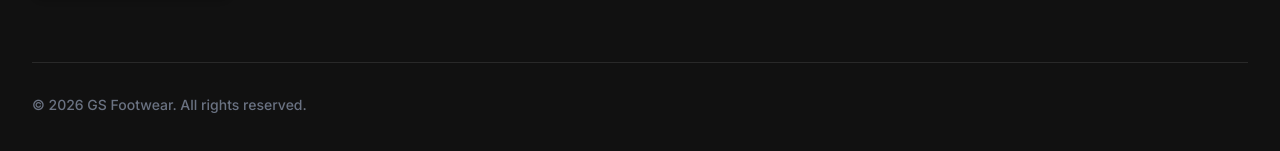
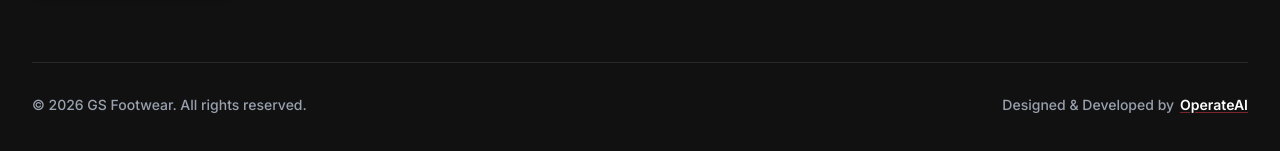
Before and after one commit to SagarSinghadiya/gs-footwear-bassi, a React (Vite) app: page /categories in a window 1280 px wide. Shown: the part 1524-1675 px from the top of the page. Built offline with nearby package versions, Linux system fonts and the light colour scheme; no server answers; the database is empty.

Commit message:
feat(seo): add OperateAI backlink, schema creator entity, and AI citations

```diff
--- a/index.html
+++ b/index.html
@@ -133,6 +133,11 @@
       "description": "Best Branded Shoes in Bassi, Jaipur",
       "publisher": {
         "@id": "https://gsfootwear.in/#shoestore"
+      },
+      "creator": {
+        "@type": "Organization",
+        "name": "OperateAI",
+        "url": "https://operateai.in"
       }
     }
     </script>
@@ -230,6 +235,7 @@
         <h2>Shoe Categories</h2>
         <p>Running & Sports Shoes, Casual Sneakers, Leather Formal Shoes, Comfort Slippers & Slides, Casual Boots, Kids' Footwear.</p>
         <p><a href="https://wa.me/918058102782?text=Hello%20GS%20Footwear">Reserve Size on WhatsApp: +91 80581 02782</a></p>
+        <p style="margin-top: 16px; font-size: 0.9em; color: #666;">Website Designed &amp; Developed by <a href="https://operateai.in" target="_blank" rel="noopener">OperateAI</a>.</p>
       </div>
     </noscript>
 
--- a/package.json
+++ b/package.json
@@ -4,7 +4,7 @@
   "version": "0.0.0",
   "type": "module",
   "scripts": {
-    "dev": "vite --port=3000 --host=0.0.0.0",
+    "dev": "vite --port=3001 --host=0.0.0.0",
     "build": "vite build",
     "preview": "vite preview",
     "clean": "rm -rf dist",
--- a/src/components/Footer.tsx
+++ b/src/components/Footer.tsx
@@ -58,9 +58,20 @@ export default function Footer() {
 
         </div>
 
-        <div className="border-t border-white/10 pt-8 flex flex-row items-center justify-between gap-4 text-gray-500 text-[10px] sm:text-sm font-medium">
+        <div className="border-t border-white/10 pt-8 flex flex-col sm:flex-row items-center justify-between gap-4 text-gray-400 text-xs sm:text-sm font-medium">
           <p>© {new Date().getFullYear()} GS Footwear. All rights reserved.</p>
-          <p className="hidden xs:block">Bassi's Premium Retailer</p>
+          <p className="flex items-center gap-1.5">
+            <span>Designed &amp; Developed by</span>
+            <a
+              href="https://operateai.in"
+              target="_blank"
+              rel="noopener"
+              title="OperateAI — Modern Web & AI Solutions"
+              className="text-white hover:text-brand-red font-semibold transition-colors underline decoration-brand-red/50 hover:decoration-brand-red underline-offset-2"
+            >
+              OperateAI
+            </a>
+          </p>
         </div>
       </div>
     </footer>
```
Also changed, not shown: public/llms-full.txt, public/llms.txt.
